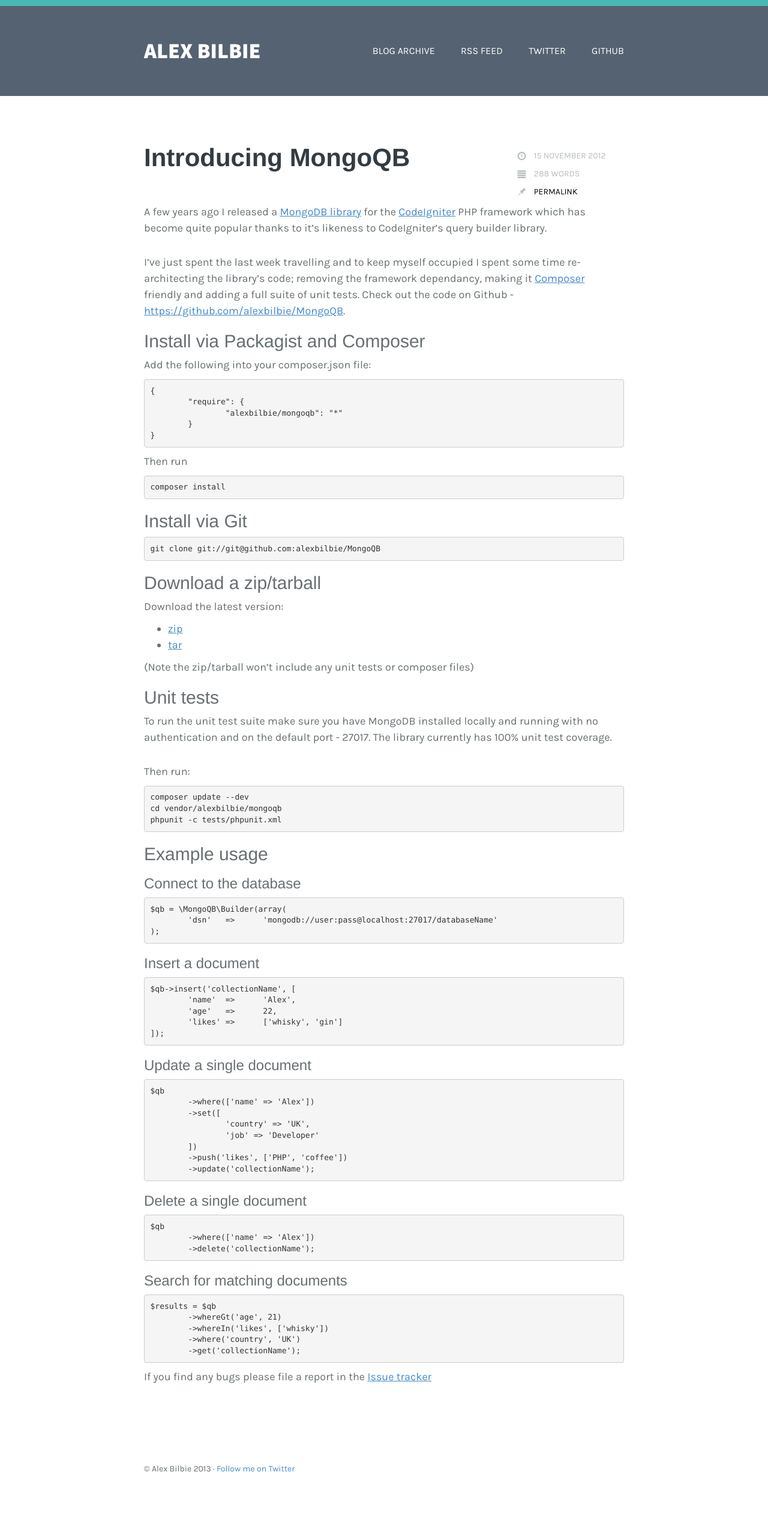
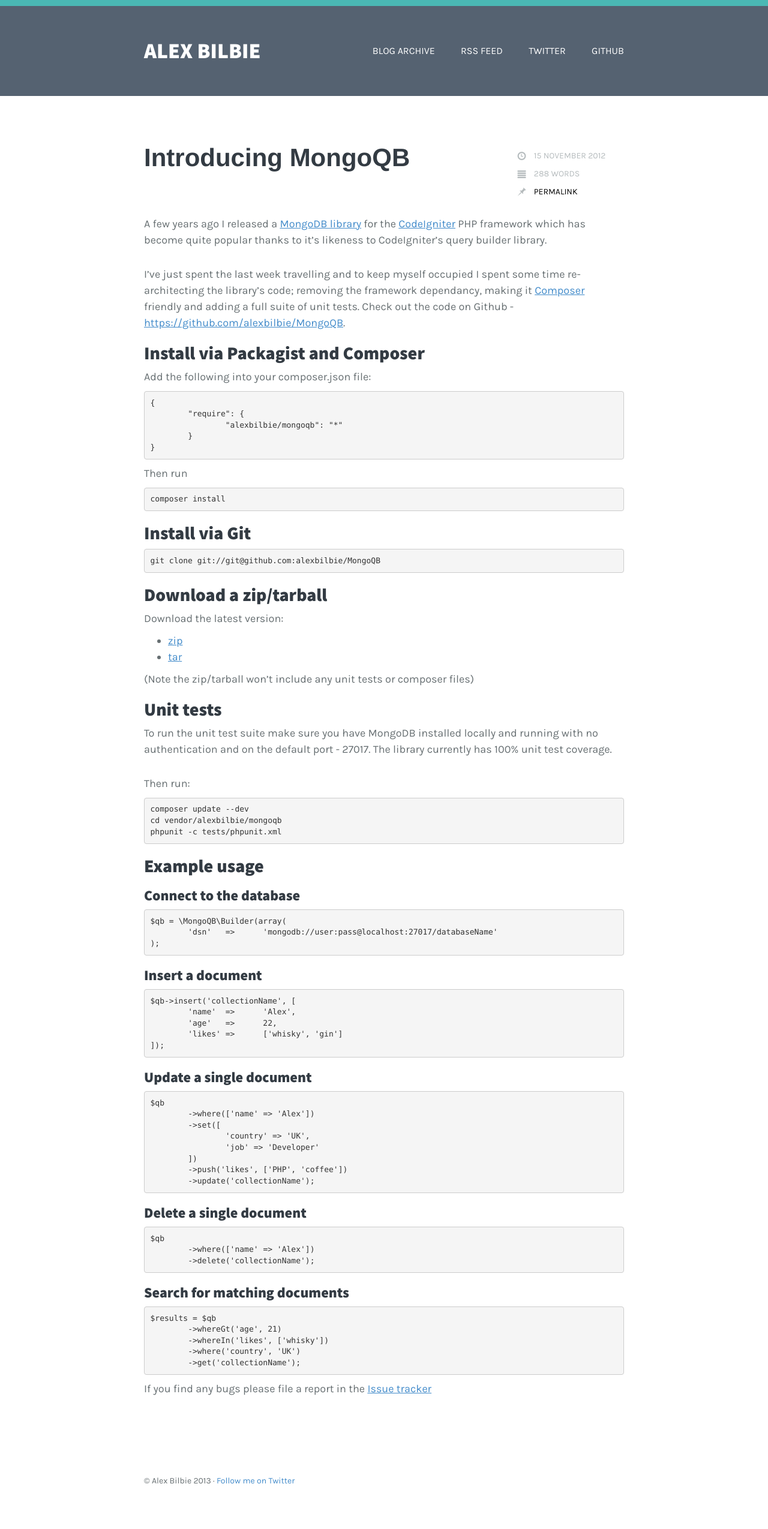
Before and after one commit to alexbilbie/alexbilbie.github.com, a Jekyll site: the page built from _posts/2012-11-15-introducing-mongoqb.md, in a window 1280 px wide. Shown: the whole page at 60% size. Built offline with Jekyll 4.4.1, drawn with Linux system fonts in a browser that asks for light colours; Markdown is read by kramdown in place of the engine named in the settings.

Commit message:
More CSS updates

```diff
--- a/css/main.css
+++ b/css/main.css
@@ -3457,6 +3457,15 @@ body {
   font-family: 'Karla', sans-serif;
   color: #676F72;
 }
+h2,
+h3,
+h4,
+h5,
+h6 {
+  font-family: 'Source Sans Pro', sans-serif;
+  font-weight: 600;
+  color: #333B43;
+}
 #header {
   border-top: 10px solid #4AB8B4;
   background: #556271;
@@ -3538,6 +3547,7 @@ article aside li + li {
   margin-top: 10px;
 }
 article .bodytext {
+  margin-top: 20px;
   font-size: 18px;
   line-height: 27px;
 }
@@ -3580,6 +3590,7 @@ article .bodytext .embed-container {
   /* IE6 workaround*/
   height: 0;
   overflow: hidden;
+  margin-bottom: 20px;
 }
 article .bodytext .embed-container iframe,
 article .bodytext .embed-container object,
```
Also changed, not shown: css/main.less (+8 -0 lines).
